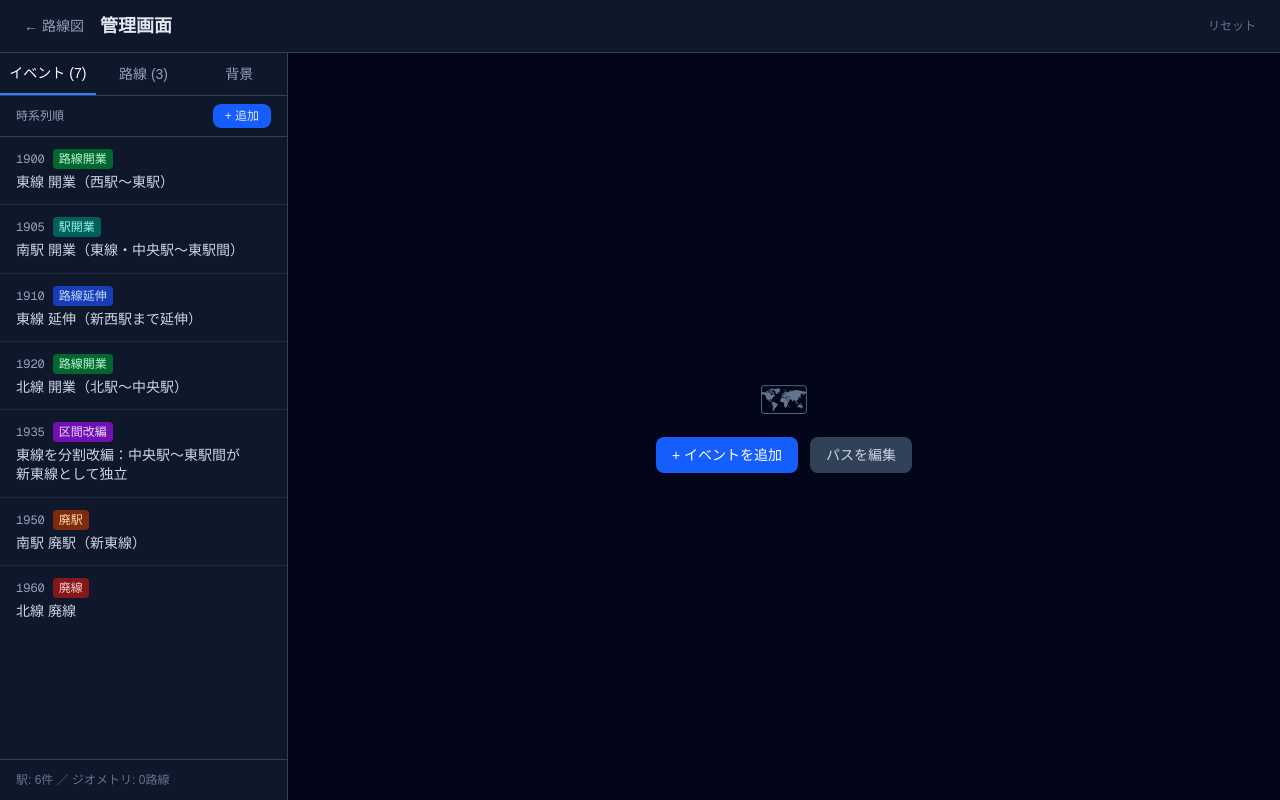
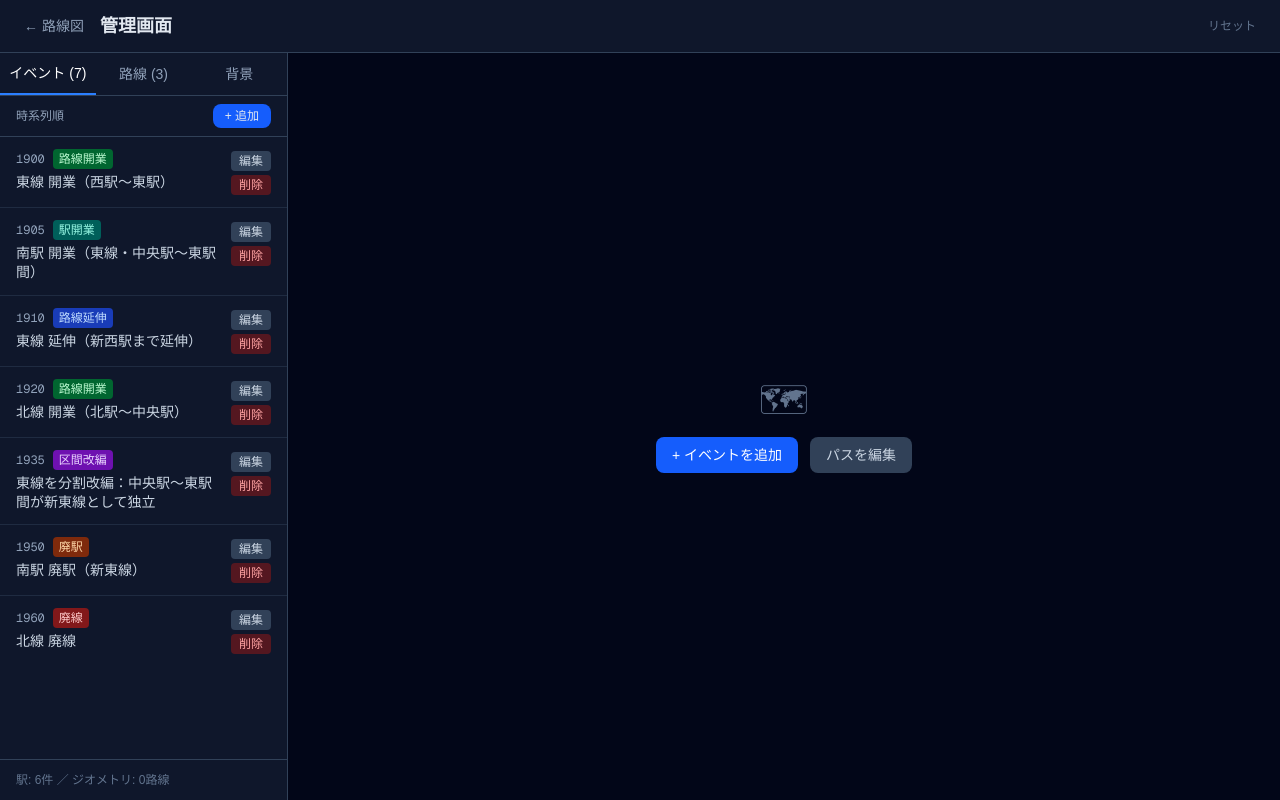
Before and after one commit to gosenzoo/lineHistory, a Next.js app: page /admin in a window 1280 px wide. Built offline with nearby package versions, Linux system fonts and the light colour scheme.

Commit message:
イベントのボタンを常に表示するように

```diff
--- a/components/admin/AdminApp.tsx
+++ b/components/admin/AdminApp.tsx
@@ -123,7 +123,7 @@ export default function AdminApp() {
                     return (
                       <div
                         key={ev.id}
-                        className={`group px-4 py-3 flex gap-2 transition-colors
+                        className={`px-4 py-3 flex gap-2 transition-colors
                           ${isEditing ? 'bg-slate-700/60' : 'hover:bg-slate-800/50'}`}
                       >
                         <div className="flex-1 min-w-0">
@@ -133,14 +133,13 @@ export default function AdminApp() {
                           </div>
                           <p className="text-sm text-slate-300 leading-snug">{ev.label}</p>
                         </div>
-                        {/* Action buttons (visible on hover) */}
-                        <div className="opacity-0 group-hover:opacity-100 transition-opacity flex flex-col gap-1 shrink-0 pt-0.5">
+                        {/* Action buttons */}
+                        <div className="flex flex-col gap-1 shrink-0 pt-0.5">
                           <button
                             onClick={() => openEventEditor(ev)}
-                            className="text-slate-400 hover:text-blue-300 text-xs px-1"
-                            title="編集"
+                            className="text-xs px-2 py-0.5 rounded bg-slate-700 hover:bg-slate-600 text-slate-300"
                           >
-                            ✎
+                            編集
                           </button>
                           <button
                             onClick={() => {
@@ -149,10 +148,9 @@ export default function AdminApp() {
                               if (editingEvent?.id === ev.id) { setEditingEvent(null); setRightPanel(null) }
                               handleDataUpdate(newData)
                             }}
-                            className="text-slate-500 hover:text-red-400 text-xs px-1"
-                            title="削除"
+                            className="text-xs px-2 py-0.5 rounded bg-red-900/60 hover:bg-red-800 text-red-300"
                           >
-                            ✕
+                            削除
                           </button>
                         </div>
                       </div>
```
